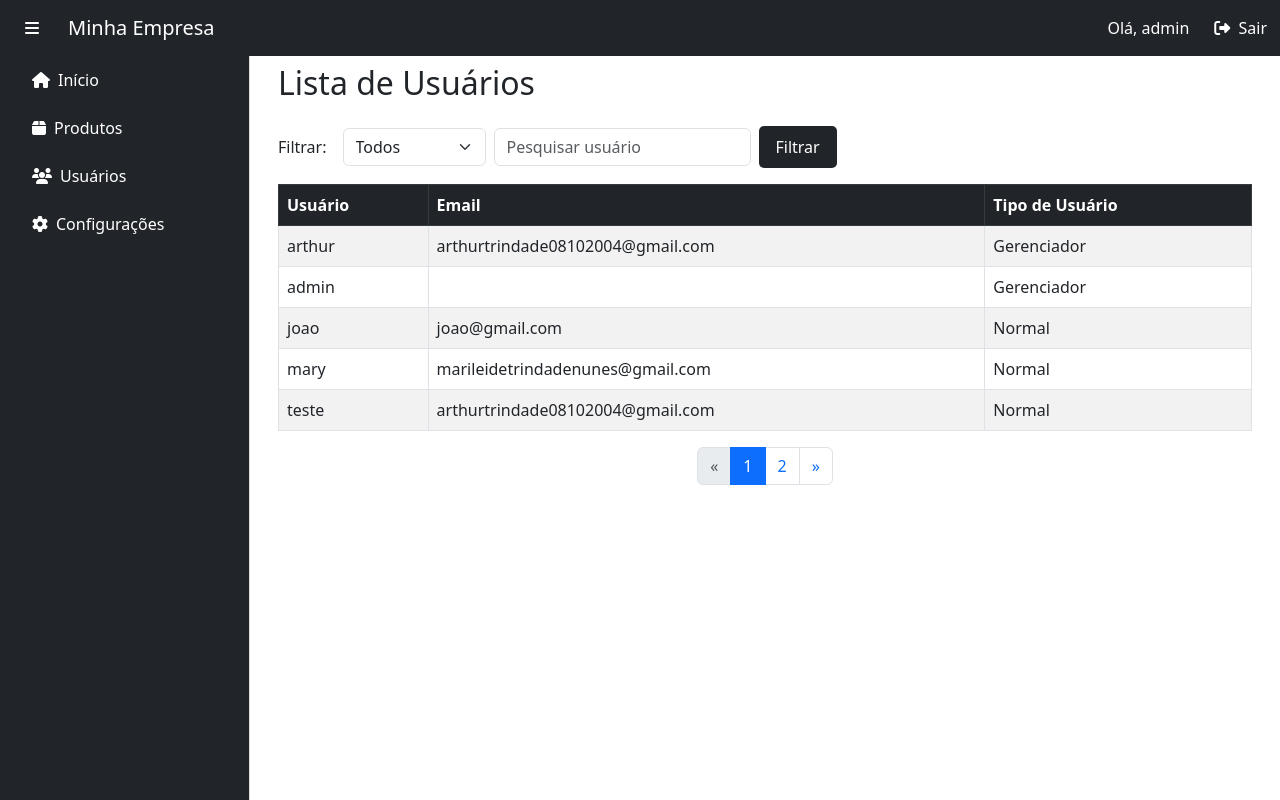
After one commit to Arthurtrin/Sistema-OS, a Django app: page /pt-br/painel/usuarios/admin in a window 1280 px wide. The commit adds this page. Run offline with Django 5.2, Linux system fonts and the light colour scheme; a user stored in the database is signed in; data comes from the database, SQL or seed files in the repository; both versions use the stored data as it was after the commit.

Commit message:
Criada a pagina de usuario

```diff
--- a/principal/templates/principal/base.html
+++ b/principal/templates/principal/base.html
@@ -106,7 +106,7 @@
         <a class="nav-link" href="#"><i class="fas fa-box me-2"></i>Produtos</a>
       </li>
       <li class="nav-item mb-2">
-        <a class="nav-link" href="#"><i class="fas fa-users me-2"></i>Usuários</a>
+        <a class="nav-link" href="{% url 'usuarios' user.username %}"><i class="fas fa-users me-2"></i>Usuários</a>
       </li>
       <li class="nav-item mb-2">
         <a class="nav-link" href="#"><i class="fas fa-cog me-2"></i>Configurações</a>
--- /dev/null
+++ b/principal/templates/principal/erro.html
@@ -0,0 +1,6 @@
+{% extends 'principal/base.html' %}
+{% block title %}Dashboard{% endblock %}
+
+{% block content %}
+
+{% endblock %}
--- a/principal/templates/principal/home.html
+++ b/principal/templates/principal/home.html
@@ -10,7 +10,7 @@
         <i class="fas fa-box fa-2x mb-3 text-primary"></i>
         <h5 class="card-title">Produtos</h5>
         <p class="card-text">Gerencie seus produtos cadastrados.</p>
-        <a href="#" class="btn btn-primary">Ver produtos</a>
+        <a href="" class="btn btn-primary">Ver produtos</a>
       </div>
     </div>
   </div>
--- /dev/null
+++ b/principal/templates/principal/usuarios.html
@@ -0,0 +1,93 @@
+{% extends 'principal/base.html' %}
+{% block title %}Dashboard{% endblock %}
+
+{% block content %}
+<div class="container mt-5">
+    <h2 class="mb-4">Lista de Usuários</h2>
+    <div class="table-responsive">
+        <form method="get" class="mb-3 d-flex align-items-center gap-2">
+            <label for="tipo" class="me-2">Filtrar:</label>
+            <select name="tipo" id="tipo" class="form-select w-auto">
+                <option value="">Todos</option>
+                <option value="normal" {% if tipo_filtro == "normal" %}selected{% endif %}>Normal</option>
+                <option value="supervisor" {% if tipo_filtro == "supervisor" %}selected{% endif %}>Supervisor</option>
+                <option value="gerenciador" {% if tipo_filtro == "gerenciador" %}selected{% endif %}>Gerenciador</option>
+            </select>
+
+            <input type="text" name="pesquisa" placeholder="Pesquisar usuário" class="form-control w-auto"
+                value="{{ pesquisa|default:'' }}">
+
+            <button type="submit" class="btn"
+                style="background-color: #212529; color: #fff; border-radius: 5px; padding: 8px 16px; transition: background-color 0.3s;"
+                onmouseover="this.style.backgroundColor='#343a40'"
+                onmouseout="this.style.backgroundColor='#212529'">
+                Filtrar
+            </button>
+        </form>
+
+        <table class="table table-striped table-hover table-bordered">
+            <thead class="table-dark">
+                <tr>
+                    <th scope="col">Usuário</th>
+                    <th scope="col">Email</th>
+                    <th scope="col">Tipo de Usuário</th>
+                </tr>
+            </thead>
+            <tbody>
+                {% for user, perfil in page_obj %}
+                <tr>
+                    <td>{{ user.username }}</td>
+                    <td>{{ user.email }}</td>
+                    <td>{{ perfil.tipo|title }}</td>
+                </tr>
+                {% empty %}
+                <tr>
+                    <td colspan="3">Nenhum usuário encontrado.</td>
+                </tr>
+                {% endfor %}
+            </tbody>
+        </table>
+
+        <!-- Paginação -->
+        <nav aria-label="Navegação de página">
+    <ul class="pagination justify-content-center">
+        {% if page_obj.has_previous %}
+        <li class="page-item">
+            <a class="page-link" href="?{% if tipo_filtro %}tipo={{ tipo_filtro }}&{% endif %}{% if pesquisa %}pesquisa={{ pesquisa }}&{% endif %}page={{ page_obj.previous_page_number }}" aria-label="Anterior">
+                <span aria-hidden="true">&laquo;</span>
+            </a>
+        </li>
+        {% else %}
+        <li class="page-item disabled">
+            <span class="page-link">&laquo;</span>
+        </li>
+        {% endif %}
+
+        {% for num in page_obj.paginator.page_range %}
+            {% if num == page_obj.number %}
+                <li class="page-item active">
+                    <span class="page-link">{{ num }}</span>
+                </li>
+            {% else %}
+                <li class="page-item">
+                    <a class="page-link" href="?{% if tipo_filtro %}tipo={{ tipo_filtro }}&{% endif %}{% if pesquisa %}pesquisa={{ pesquisa }}&{% endif %}page={{ num }}">{{ num }}</a>
+                </li>
+            {% endif %}
+        {% endfor %}
+
+        {% if page_obj.has_next %}
+        <li class="page-item">
+            <a class="page-link" href="?{% if tipo_filtro %}tipo={{ tipo_filtro }}&{% endif %}{% if pesquisa %}pesquisa={{ pesquisa }}&{% endif %}page={{ page_obj.next_page_number }}" aria-label="Próximo">
+                <span aria-hidden="true">&raquo;</span>
+            </a>
+        </li>
+        {% else %}
+        <li class="page-item disabled">
+            <span class="page-link">&raquo;</span>
+        </li>
+        {% endif %}
+    </ul>
+</nav>
+    </div>
+</div>
+{% endblock %}
--- a/principal/urls.py
+++ b/principal/urls.py
@@ -3,4 +3,5 @@ from . import views
 
 urlpatterns = [
     path('', views.home, name='home'),
+    path('usuarios/<str:usuario>', views.usuarios, name='usuarios'),
 ]
--- a/principal/views.py
+++ b/principal/views.py
@@ -1,6 +1,44 @@
+from django.contrib.auth.models import User
 from django.shortcuts import render
 from django.contrib.auth.decorators import login_required
+from django.http import HttpResponseForbidden
+from django.core.paginator import Paginator
+from usuarios.models import Perfil
+
 
 @login_required
 def home(request):
     return render(request, 'principal/home.html')
+
+@login_required
+def usuarios(request, usuario):
+    try:
+        perfil = Perfil.objects.get(usuario__username=usuario)
+        if perfil.tipo == 'gerenciador':
+            tipo_filtro = request.GET.get('tipo')
+            pesquisa = request.GET.get('pesquisa')
+
+            perfis = Perfil.objects.select_related('usuario')
+
+            if tipo_filtro:
+                perfis = perfis.filter(tipo=tipo_filtro)
+
+            if pesquisa:
+                perfis = perfis.filter(usuario__username__icontains=pesquisa)
+
+            usuarios_perfis = [(perfil.usuario, perfil) for perfil in perfis]
+
+            # Paginação: 10 itens por página
+            paginator = Paginator(usuarios_perfis, 5)
+            page_number = request.GET.get('page')
+            page_obj = paginator.get_page(page_number)
+
+            return render(request, 'principal/usuarios.html', {
+                "page_obj": page_obj,
+                "tipo_filtro": tipo_filtro,
+                "pesquisa": pesquisa
+            })
+        else:
+            return HttpResponseForbidden("Você não tem permissão para acessar esta página.")
+    except Perfil.DoesNotExist:
+        return HttpResponseForbidden("Perfil não encontrado.")
--- a/usuarios/add.py
+++ b/usuarios/add.py
@@ -1,5 +1,6 @@
 import random
 import string
+
 def gerar_chave_alfanumerica():
         letras = random.choices(string.ascii_letters, k=3)
         numeros = random.choices(string.digits, k=3)
```
Also changed, not shown: db.sqlite3.
